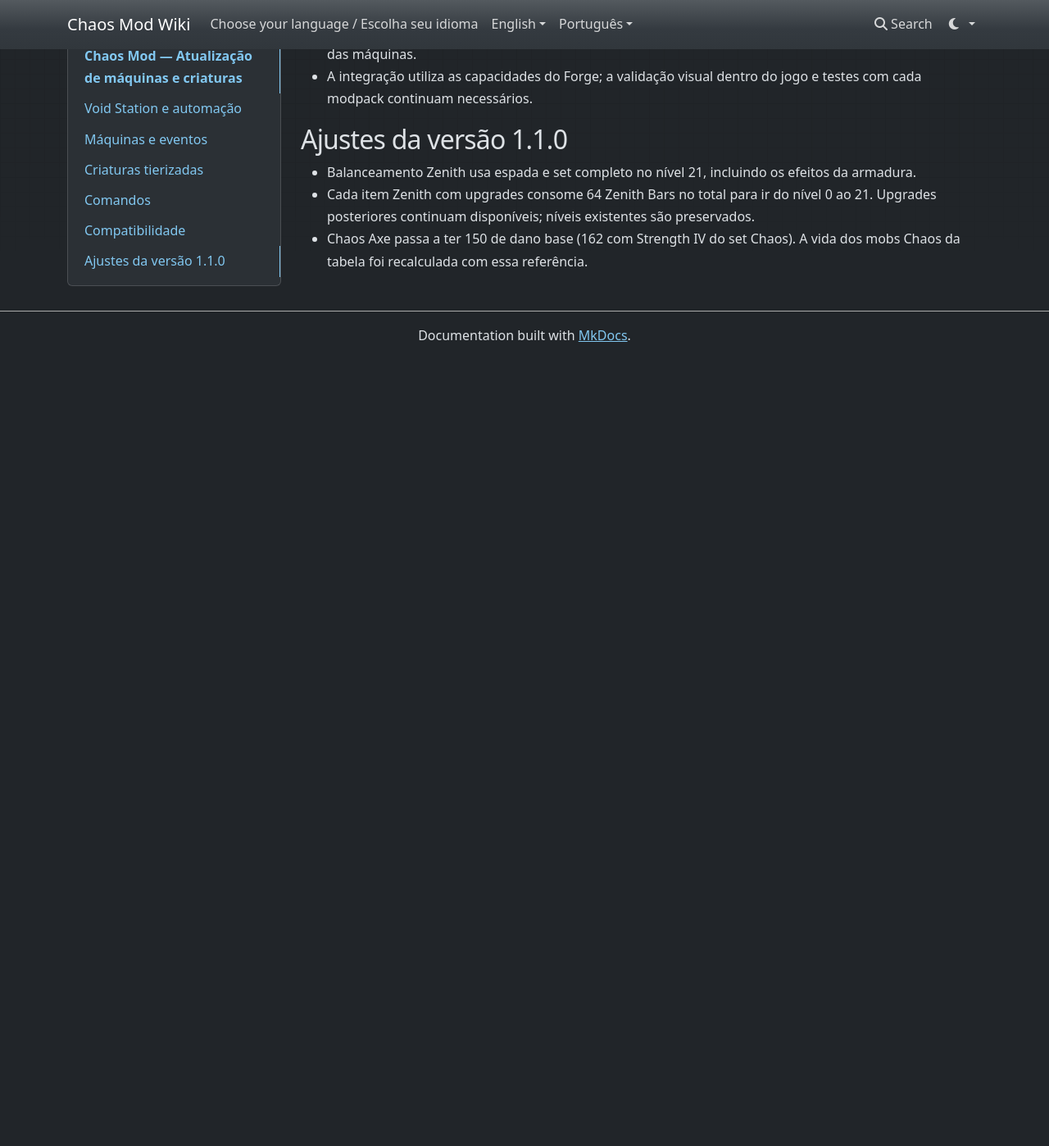
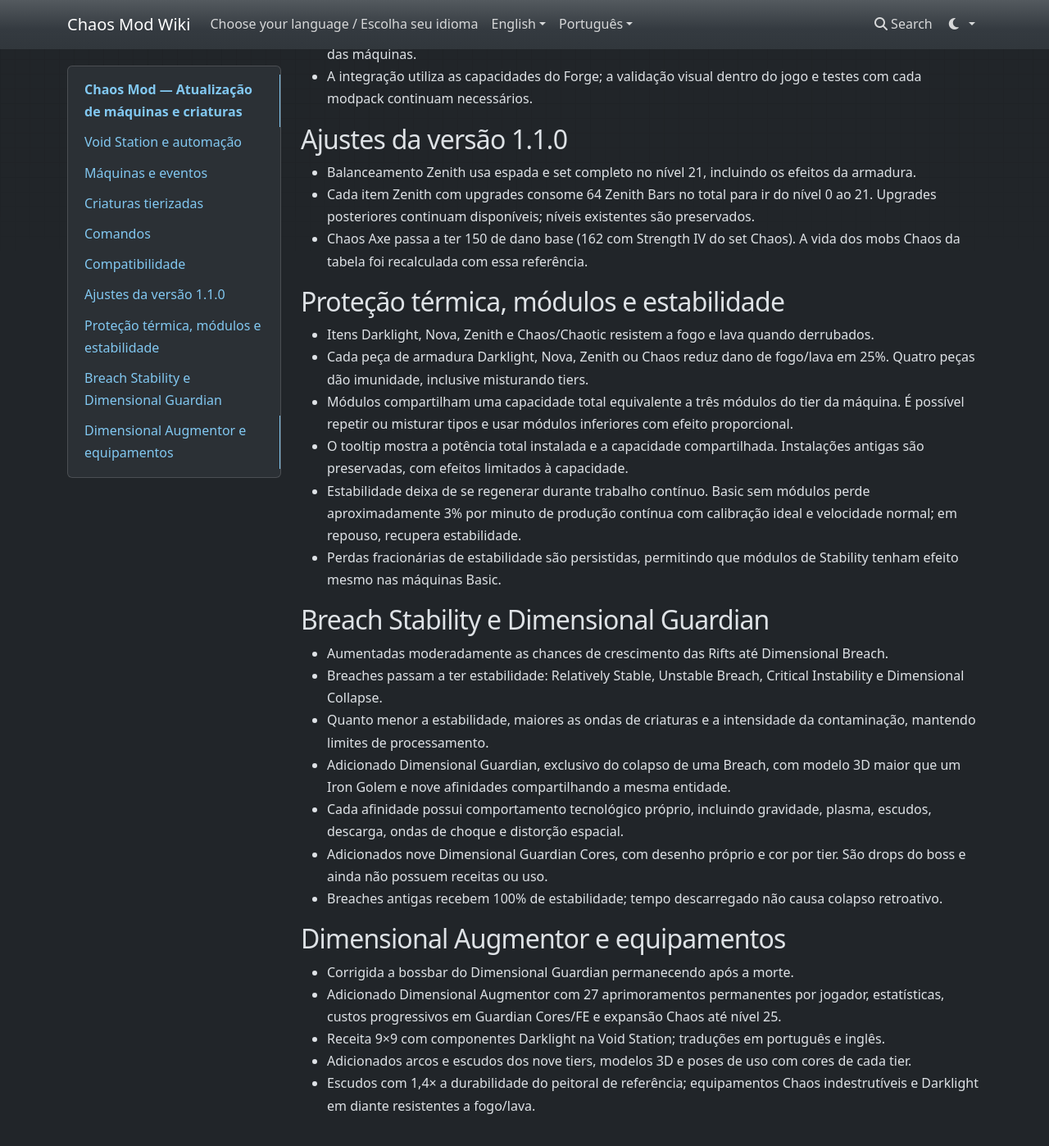
Before and after one commit to notmarsim/chaos-mod-wiki, an MkDocs documentation site: the page built from docs/development/CHANGELOG-production-update-pt-br.md, in a window 1280 px wide and 1400 px high, scrolled down 2648 px. Shown: the whole window at 82% size. Built offline with MkDocs 1.6.1, drawn with Linux system fonts in a browser that asks for light colours; nearby versions of some CDN libraries; before the commit the page ends 3087 px from its top, so only the background shows below that.

Commit message:
Sync wiki from mod repository

```diff
--- a/docs/development/CHANGELOG-production-update-pt-br.md
+++ b/docs/development/CHANGELOG-production-update-pt-br.md
@@ -77,3 +77,31 @@
 - Balanceamento Zenith usa espada e set completo no nível 21, incluindo os efeitos da armadura.
 - Cada item Zenith com upgrades consome 64 Zenith Bars no total para ir do nível 0 ao 21. Upgrades posteriores continuam disponíveis; níveis existentes são preservados.
 - Chaos Axe passa a ter 150 de dano base (162 com Strength IV do set Chaos). A vida dos mobs Chaos da tabela foi recalculada com essa referência.
+
+## Proteção térmica, módulos e estabilidade
+
+- Itens Darklight, Nova, Zenith e Chaos/Chaotic resistem a fogo e lava quando derrubados.
+- Cada peça de armadura Darklight, Nova, Zenith ou Chaos reduz dano de fogo/lava em 25%. Quatro peças dão imunidade, inclusive misturando tiers.
+- Módulos compartilham uma capacidade total equivalente a três módulos do tier da máquina. É possível repetir ou misturar tipos e usar módulos inferiores com efeito proporcional.
+- O tooltip mostra a potência total instalada e a capacidade compartilhada. Instalações antigas são preservadas, com efeitos limitados à capacidade.
+- Estabilidade deixa de se regenerar durante trabalho contínuo. Basic sem módulos perde aproximadamente 3% por minuto de produção contínua com calibração ideal e velocidade normal; em repouso, recupera estabilidade.
+- Perdas fracionárias de estabilidade são persistidas, permitindo que módulos de Stability tenham efeito mesmo nas máquinas Basic.
+
+## Breach Stability e Dimensional Guardian
+
+- Aumentadas moderadamente as chances de crescimento das Rifts até Dimensional Breach.
+- Breaches passam a ter estabilidade: Relatively Stable, Unstable Breach, Critical Instability e Dimensional Collapse.
+- Quanto menor a estabilidade, maiores as ondas de criaturas e a intensidade da contaminação, mantendo limites de processamento.
+- Adicionado Dimensional Guardian, exclusivo do colapso de uma Breach, com modelo 3D maior que um Iron Golem e nove afinidades compartilhando a mesma entidade.
+- Cada afinidade possui comportamento tecnológico próprio, incluindo gravidade, plasma, escudos, descarga, ondas de choque e distorção espacial.
+- Adicionados nove Dimensional Guardian Cores, com desenho próprio e cor por tier. São drops do boss e ainda não possuem receitas ou uso.
+- Breaches antigas recebem 100% de estabilidade; tempo descarregado não causa colapso retroativo.
+
+
+## Dimensional Augmentor e equipamentos
+
+- Corrigida a bossbar do Dimensional Guardian permanecendo após a morte.
+- Adicionado Dimensional Augmentor com 27 aprimoramentos permanentes por jogador, estatísticas, custos progressivos em Guardian Cores/FE e expansão Chaos até nível 25.
+- Receita 9×9 com componentes Darklight na Void Station; traduções em português e inglês.
+- Adicionados arcos e escudos dos nove tiers, modelos 3D e poses de uso com cores de cada tier.
+- Escudos com 1,4× a durabilidade do peitoral de referência; equipamentos Chaos indestrutíveis e Darklight em diante resistentes a fogo/lava.
--- /dev/null
+++ b/docs/development/guardian-core-art.json
@@ -0,0 +1,6 @@
+{
+  "mode": "built-in image_gen",
+  "prompt": "Use case: stylized-concept. Create one Minecraft inventory item sprite, Dimensional Guardian Core: a futuristic compact energy containment core, white luminous faceted center surrounded by disconnected graphite and silver crystalline armor plates with tiny circuit notches. Science fiction dimensional technology, no fantasy jewelry, no runes, no text, no character. Strict grayscale only (white, silver, charcoal), to be tinted by software into nine elemental tier colors. Chunky crisp pixel art, intended 64x64 game texture, front-facing square composition, isolated centered silhouette with generous transparent margin, no background, no exterior glow beyond silhouette, no smooth gradients. Output transparent background; one icon only.",
+  "asset": "src/main/resources/assets/chaosmod/textures/item/dimensional_guardian_core.png",
+  "postprocessing": "User-approved 64x64 RGBA nearest-neighbor resize; original preserved. Nine item variants use the same grayscale sprite with runtime tier colors."
+}
```
Also changed, not shown: docs/development/bow-sprites.md (added, +18 -0 lines), docs/development/dimensional-augmentor.md (added, +46 -0 lines), docs/development/dimensional-guardian.md (added, +58 -0 lines), docs/development/equipment-progression-revision.md (added, +14 -0 lines), docs/development/module-energy-rebalance.md (added, +19 -0 lines), docs/development/tiered-creatures.md (+8 -0 lines), docs/development/zenith-equipment-and-ritual.md (added, +40 -0 lines).
